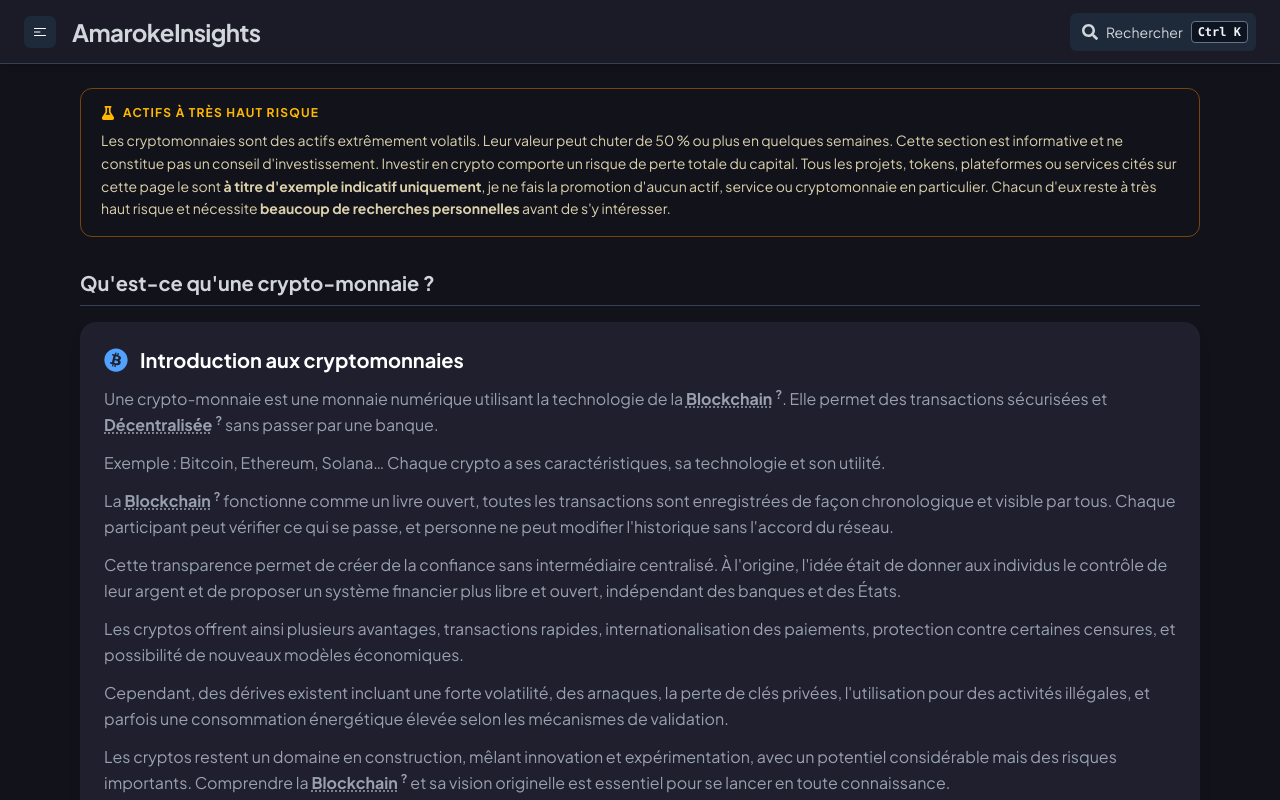
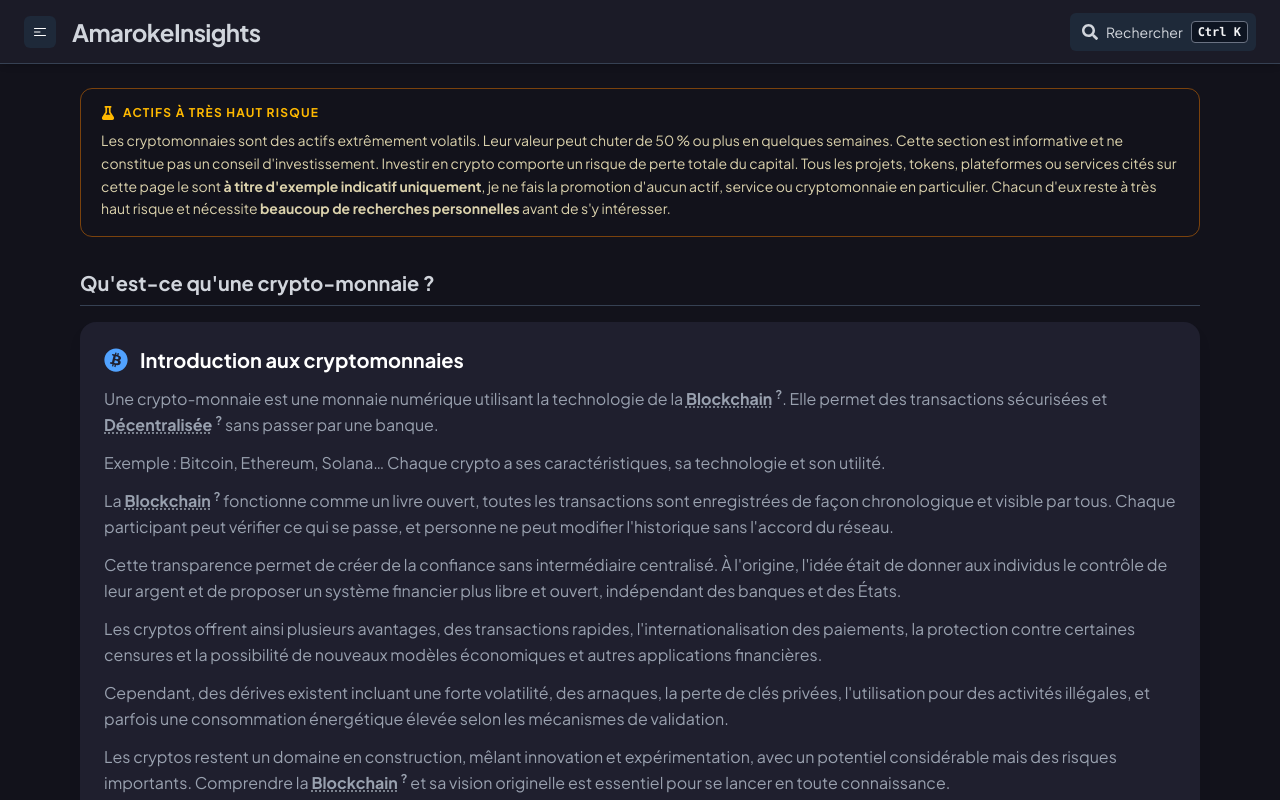
Before and after one commit to Amaroke/AmarokeInsights, a React (Vite) app: page /cryptomonnaies in a window 1280 px wide. Built offline with nearby package versions, Linux system fonts and the light colour scheme.

Commit message:
fix: improve wording for clarity in Cryptos section

```diff
--- a/src/pages/Cryptos.tsx
+++ b/src/pages/Cryptos.tsx
@@ -85,10 +85,10 @@ const Cryptos: React.FC = () => {
               </p>
 
               <p className="leading-relaxed mb-3">
-                Les cryptos offrent ainsi plusieurs avantages, transactions
-                rapides, internationalisation des paiements, protection contre
-                certaines censures, et possibilité de nouveaux modèles
-                économiques.
+                Les cryptos offrent ainsi plusieurs avantages, des transactions
+                rapides, l'internationalisation des paiements, la protection
+                contre certaines censures et la possibilité de nouveaux modèles
+                économiques et autres applications financières.
               </p>
 
               <p className="leading-relaxed mb-3">
@@ -407,8 +407,8 @@ const Cryptos: React.FC = () => {
                   <strong>staking liquide</strong> (des plateformes qui
                   mutualisent les fonds de nombreux utilisateurs et
                   redistribuent la récompense au prorata, en échange d'un token
-                  représentatif) ou par le staking proposé directement par un
-                  exchange. Ces chiffres évoluent avec le temps et le marché,
+                  représentatif) ou par le staking proposé directement par une
+                  plateforme. Ces chiffres évoluent avec le temps et le marché,
                   vérifiez toujours les conditions à jour avant d'y engager des
                   fonds.
                 </p>
```
